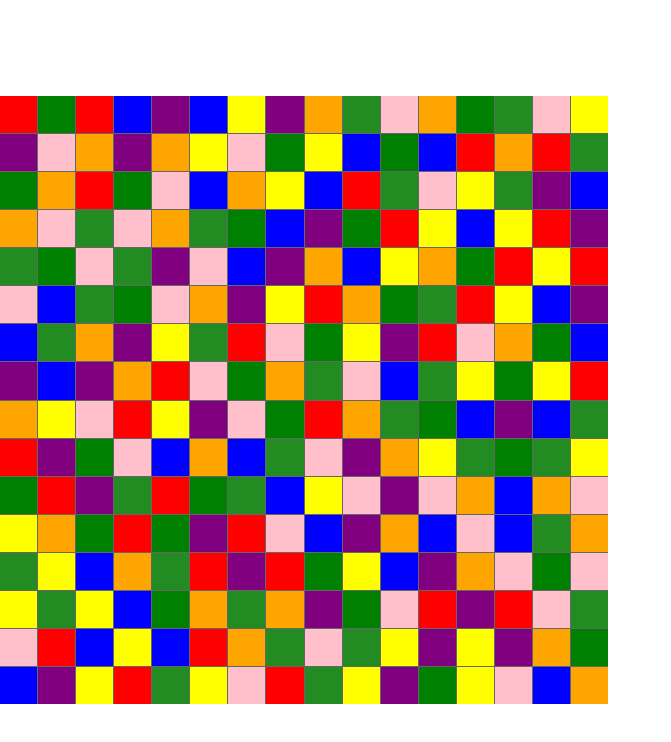
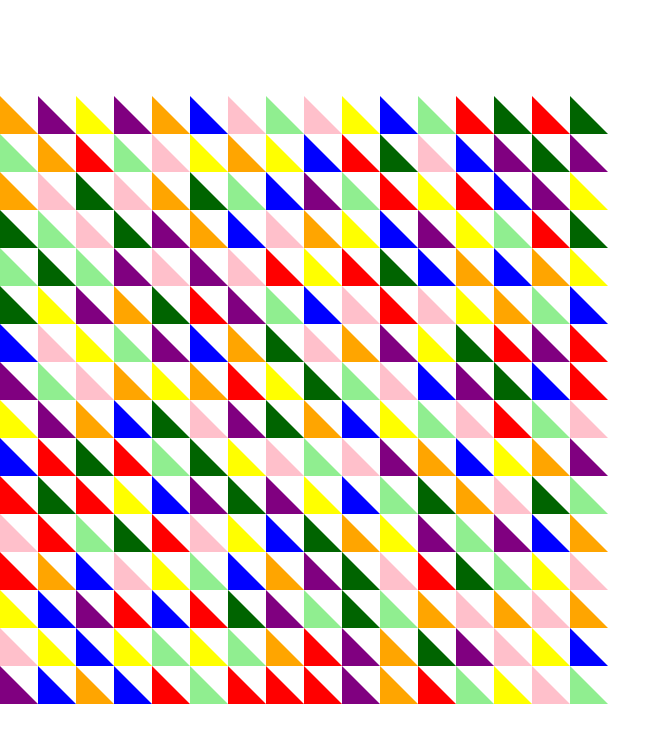
Before and after one commit to FrankyFrankFrank/quilt-solver, a React (Vite) app: page / in a window 1280 px wide. Shown: the top 742 px of the page, without its empty margins (0-671 px from the left). Built offline with nearby package versions, Linux system fonts and the light colour scheme.

Commit message:
a little closer

```diff
--- a/src/App.css
+++ b/src/App.css
@@ -5,11 +5,10 @@
   height: 608px;
   width: 608px;
   background-color: hsl(0, 0%, 40%);
-  gap: 1px;
 }
 
 .square {
   background-color: white;
-  height: 100%;
-  width: 100%;
+  height: 38px;
+  width: 38px;
 }
--- a/src/App.jsx
+++ b/src/App.jsx
@@ -12,7 +12,11 @@ function App() {
           key={index}
           className="square"
           style={{ backgroundColor: square.color }}
-        />
+        >
+          <svg width="38" height="38" viewBox="0 0 100 100">
+            <polygon points="0 0, 100 0, 100 100" fill='white' />
+          </svg>
+        </div>
       ))}
     </div>
   )
--- a/src/utils.js
+++ b/src/utils.js
@@ -1,7 +1,7 @@
 export const generateSquares = () => {
     const squares = []
     const colors = [
-        'red', 'green', 'blue', 'yellow', 'orange', 'purple', 'pink', 'forestgreen'
+        'red', 'lightgreen', 'blue', 'yellow', 'orange', 'purple', 'pink', 'darkgreen'
     ]
 
     for (let i = 0; i < 256; i++) {
@@ -42,7 +42,7 @@ const getColorUnusedInColumnOrRowFewerThanTwoTimes = (squares, column, row, colo
     const color = getColorUsed34OrFewerTimes(colorsNotImmediatelyOnTheLeftOrRight, squares)
 
     if (!color) {
-        return getRandomElementFromArray(colors)
+        return getColorUsed34OrFewerTimes(colorsUnusedInColumn, squares)
     }
     return color
 }
@@ -50,7 +50,7 @@ const getColorUnusedInColumnOrRowFewerThanTwoTimes = (squares, column, row, colo
 const getColorUsed34OrFewerTimes = (colors, squares) => {
     const color = getRandomElementFromArray(colors)
     const squaresOfColor = squares.filter((square) => square.color === color)
-    if (squaresOfColor.length < 36) {
+    if (squaresOfColor.length < 35) {
         return color
     } else {
         return getColorUsed34OrFewerTimes(colors, squares)
```
Also changed, not shown: 1 other file (tests, documents, lock files or other folders).
